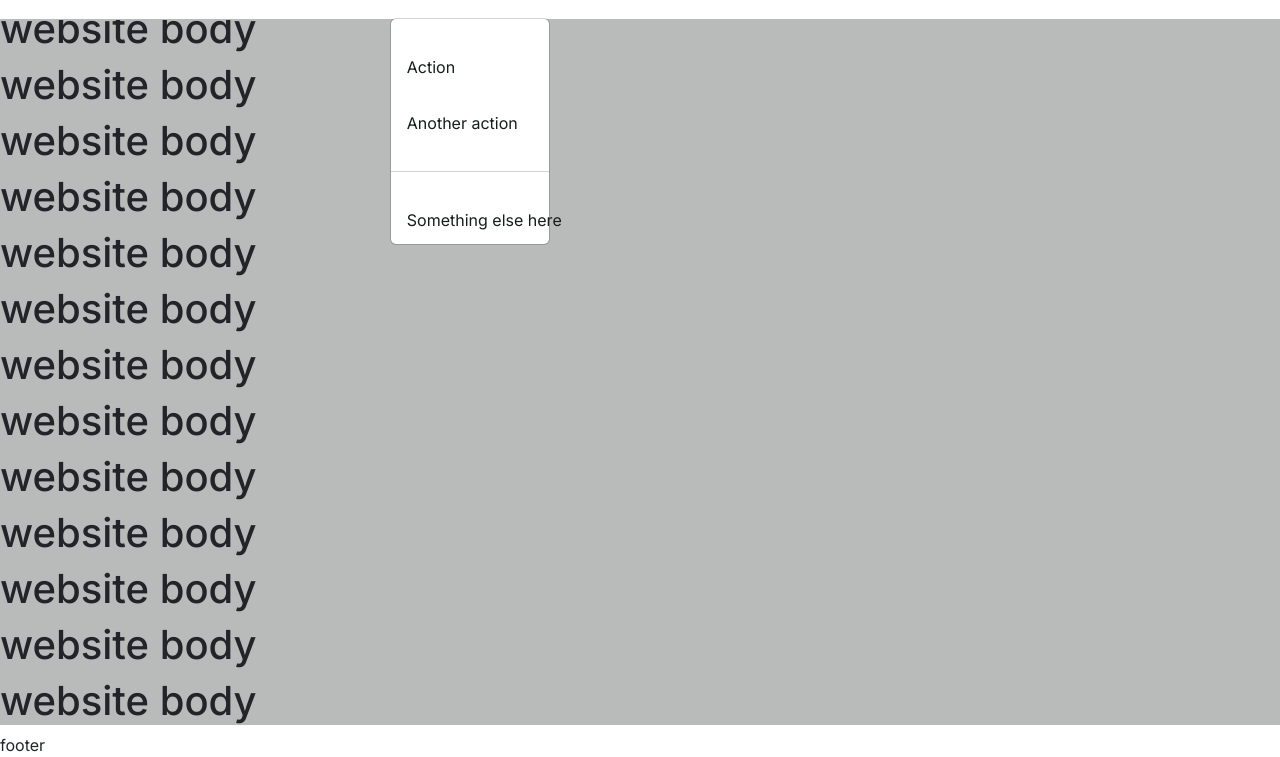
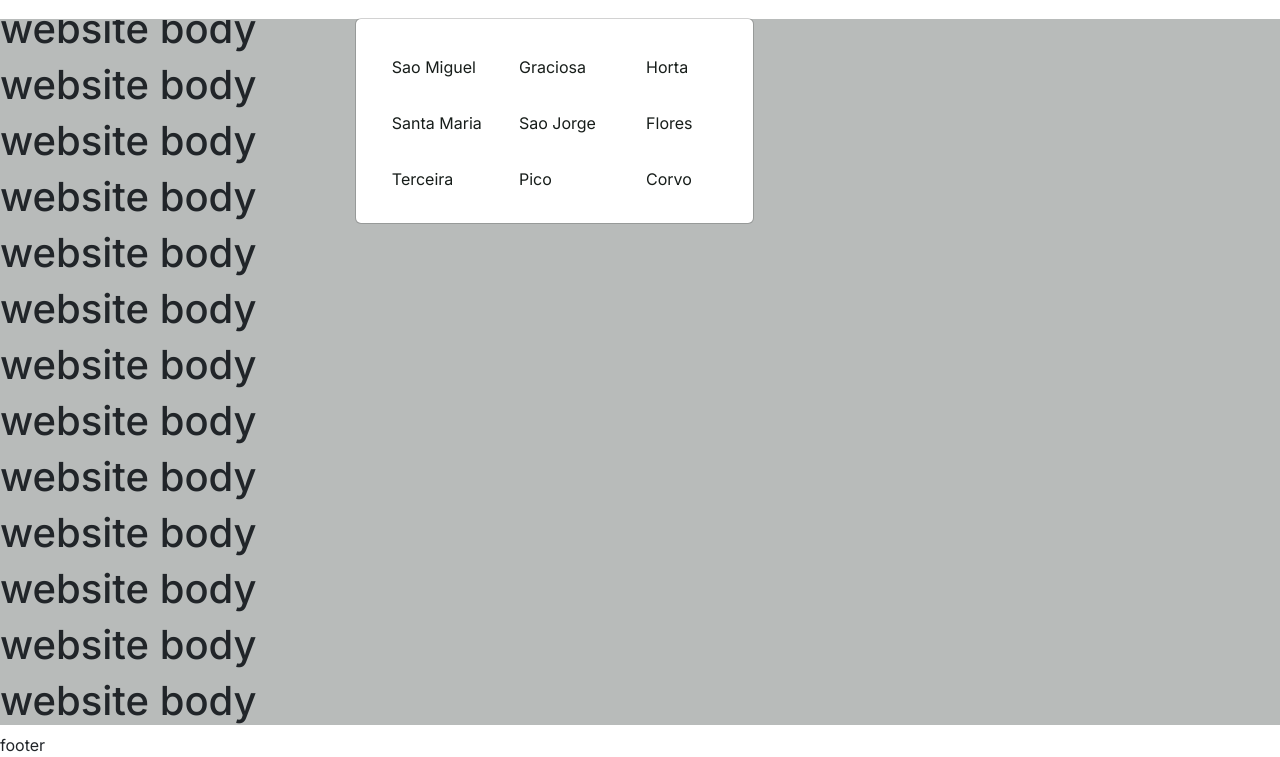
Before and after one commit to tourdesegur/across-azores, a plain HTML site: page index.html in a window 1280 px wide. Both pictures are taken after a click on the button "Rentals". Shown: the part 107-864 px from the top of the page. Drawn offline with nearby package versions, Linux system fonts and the light colour scheme.

Commit message:
drop work

```diff
--- a/index.html
+++ b/index.html
@@ -16,10 +16,24 @@
                 <li class="nav-item dropdown">
                     <a class="nav-link dropdown-toggle" href="#rentals" role="button" data-bs-toggle="dropdown" aria-expanded="false">Rentals</a>
                     <ul class="dropdown-menu">
-                        <li><a class="dropdown-item" href="#">Action</a></li>
-                        <li><a class="dropdown-item" href="#">Another action</a></li>
-                        <li><hr class="dropdown-divider"></li>
-                        <li><a class="dropdown-item" href="#">Something else here</a></li>
+                        <div class="row row-dropmenu">
+                            <div class="col-4">
+                                <li><a class="dropdown-item" href="#">Sao Miguel</a></li>
+                                <li><a class="dropdown-item" href="#">Santa Maria</a></li>
+                                <li><a class="dropdown-item" href="#">Terceira</a></li>
+                            </div>
+                            <div class="col-4">
+                                <li><a class="dropdown-item" href="#">Graciosa</a></li>
+                                <li><a class="dropdown-item" href="#">Sao Jorge</a></li>
+                                <li><a class="dropdown-item" href="#">Pico</a></li>
+                            </div>
+                            <div class="col-4">
+                                <li><a class="dropdown-item" href="#">Horta</a></li>
+                                <li><a class="dropdown-item" href="#">Flores</a></li>
+                                <li><a class="dropdown-item" href="#">Corvo</a></li>
+                            </div>
+                        </div>
+
                       </ul>
                 </li>
                 <li class="nav-item dropdown">
--- a/styles.css
+++ b/styles.css
@@ -68,9 +68,18 @@ header {
     color: var(--accent-red);
 }
 
+.row-dropmenu {
+    flex-wrap: nowrap;
+    padding: 0 20px 20px 20px;
+}
+
+ul.dropdown-menu {
+    width: calc();
+}
+
 ul.dropdown-menu.show {
-    inset: 50px auto auto 0px !important;
-    width: 100%;
+    inset: 50px auto auto -35px !important;
+
 }
 
 .btn-reserve {
```
